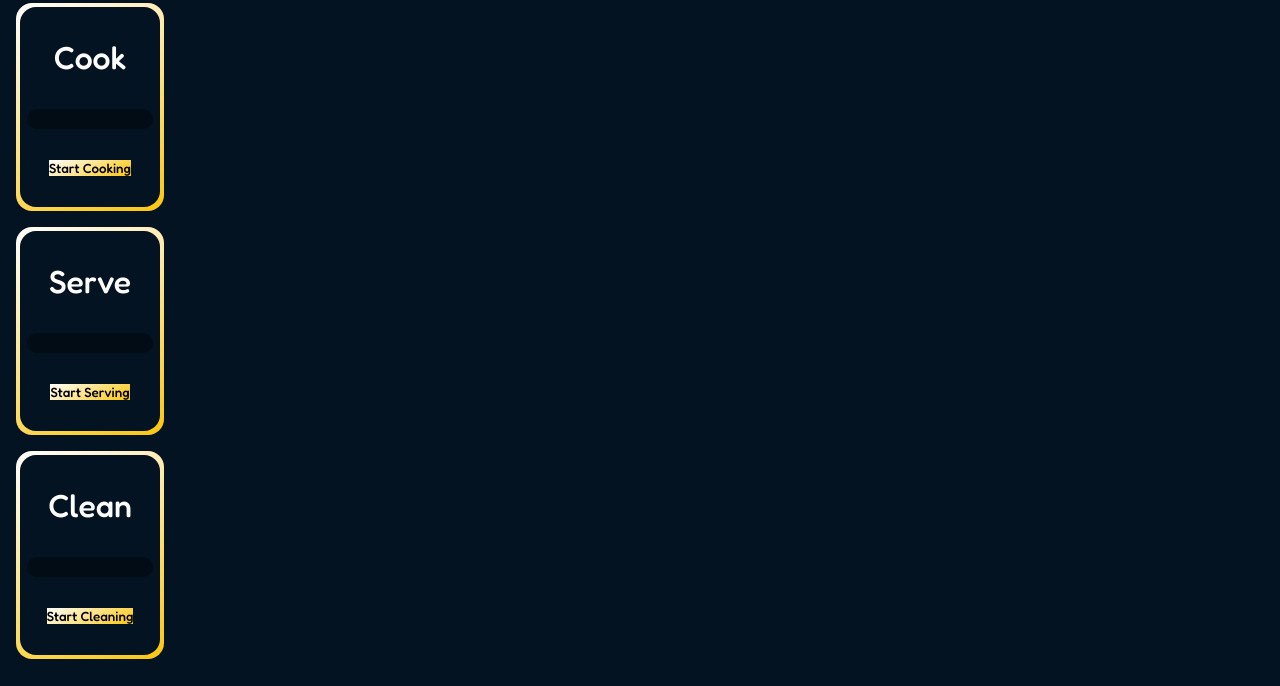
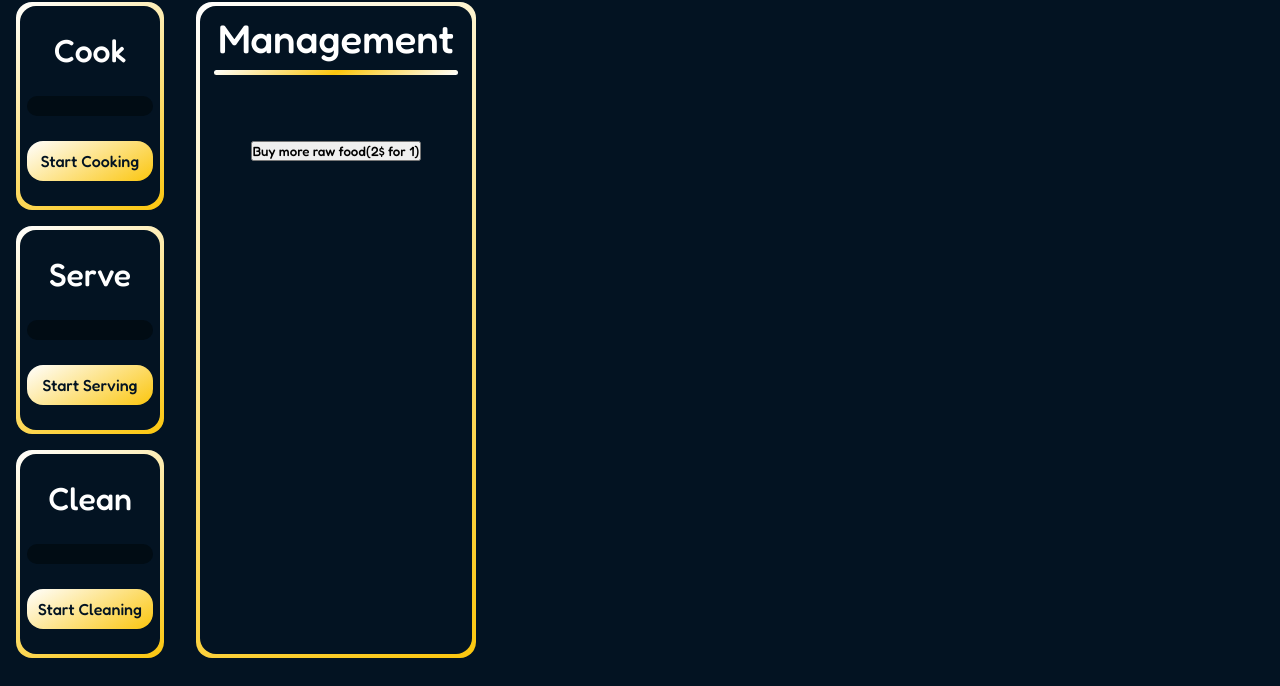
Before and after one commit to Wiggleyyyy/idle-game, a website: page index.html in a window 1280 px wide. Shown: the part 114-800 px from the top of the page. Drawn offline with nearby package versions, Linux system fonts and the light colour scheme.

Commit message:
updated ui and added hygiene logic

```diff
--- a/assets/JavaScript/actions.js
+++ b/assets/JavaScript/actions.js
@@ -1,29 +1,10 @@
-try{
-    import toast, { Toaster } from 'solid-toast';
-
-    const notify = () => toast('Here is your toast.');
-
-    const App = () => {
-      return (
-        <div>
-          <button onClick={notify}>Make me a toast</button>
-          <Toaster />
-        </div>
-      );
-    };
-}
-catch (error){
-    console.log(error)
-}
-
-
 let raw_food = 5;
 let raw_food_max = 10;
 
 let cooked_food = 0;
 let cooked_food_max = 10;
 
-let hygiene = 0;
+let hygiene = 80;
 let hygiene_max = 100;
 
 let money = 0;
@@ -88,8 +69,7 @@ function startTask(task) {
 
     if (button.textContent === details.startText) {
         if (!details.checkCondition()) {
-            //alert(`Not enough resources or max capacity to start ${task}!`);
-            error(`Not enough resources or max capacity to start ${task}!`)
+            alert(`Not enough resources or max capacity to start ${task}!`);
             return;
         }
 
@@ -103,6 +83,13 @@ function startTask(task) {
                 if (time < 100) {
                     time += 10;
                     progressElement.value = time;
+                    if (button.id === "cooking_button"){
+                        hygiene--;
+                        if (hygiene < 0){
+                            hygiene = 0
+                        }
+                        updateGUI();
+                    }
                 } else {
                     time = 0;
                     progressElement.value = time;
@@ -130,7 +117,7 @@ function autoCustomers() {
             customers++;
             updateGUI();
         }
-    }, 10000-hygiene*90);
+    }, 20000-hygiene*90);
 }
 
 function buyRawfood(){
@@ -140,11 +127,10 @@ function buyRawfood(){
         updateGUI()
     }
     else{
-        toast.error(`Not enough resources or max capacity to start ${task}!`)
-        //alert(`Not enough money or max capacity!`)
+        alert(`Not enough money or max capacity!`)
     }
 }
-// Execute updateGUI when the document has fully loaded
+
 document.addEventListener('DOMContentLoaded', (event) => {
     updateGUI();
     autoCustomers();
--- /dev/null
+++ b/assets/components/toasts.js
@@ -0,0 +1,14 @@
+Toastify({
+    text: "This is a toast",
+    duration: 3000,
+    destination: "https://github.com/apvarun/toastify-js",
+    newWindow: true,
+    close: true,
+    gravity: "top", // `top` or `bottom`
+    position: "left", // `left`, `center` or `right`
+    stopOnFocus: true, // Prevents dismissing of toast on hover
+    style: {
+      background: "linear-gradient(to right, #00b09b, #96c93d)",
+    },
+    onClick: function(){} // Callback after click
+  }).showToast();
--- a/index.css
+++ b/index.css
@@ -63,6 +63,11 @@ button {
     width: 12.5vh;
 }
 
+.game_container {
+    display: flex;
+    flex-direction: row;
+}
+
 .card_wrapper {
     background: linear-gradient(150deg, #fff, #fbc60e);
     width: 17.5vh;
@@ -107,7 +112,66 @@ button {
 }
 
 .card button {
-    background-image: linear-gradient(150deg, #fff, #fbc60e);
-    border: 0;
-    padding: ;
+    position: relative;
+    display: inline-block;
+    width: 90%;
+    height: 20%;
+    background: linear-gradient(150deg, #fff, #fbc60e);
+    border: none;
+    border-radius: 2vh;
+    color: #031322;
+    font-size: 2vh;
+    font-family: Fredoka-regular;
+    text-align: center;
+    cursor: pointer;
+    overflow: hidden;
+    transition: 0.3s ease;
 }
+
+.card button:hover {
+    transition: 0.3s;
+    transform: scale(1.02);
+}
+
+.card button:active {
+    background: linear-gradient(150deg, #fbc60e, #fff);
+}
+
+.card_wrapper_large {
+    background: linear-gradient(150deg, #fff, #fbc60e);
+    width: 35vh;
+    height: 82vh;
+    margin: 2vh;
+    border-radius: 2vh;
+    display: flex;
+    justify-content: center;
+    align-items: center;
+}
+
+.card_large {
+    background-color: #031322;
+    width: 34vh;
+    height: 81vh;
+    border-radius: 2vh;
+    display: flex;
+    flex-direction: column;
+    align-items: center;
+}
+
+.card_large * {
+    margin: 1vh;
+}
+
+.card_large hr {
+    margin: 0 0 50px 0;
+    display: block;
+    border: none;
+    height: 5px;
+    width: 90%;
+    background: linear-gradient(150deg, #fff, #fbc60e, #fff);
+    border-radius: 2vh;
+}
+
+.card_large label {
+    font-size: 5vh;
+}
--- a/index.html
+++ b/index.html
@@ -1,10 +1,12 @@
 <!DOCTYPE html>
 <html lang="en">
+<link rel="stylesheet" type="text/css" href="https://cdn.jsdelivr.net/npm/toastify-js/src/toastify.min.css">
 <head>
     <meta charset="UTF-8">
     <meta name="viewport" content="width=device-width, initial-scale=1.0">
     <link rel="stylesheet" href="./index.css">
     <link rel="icon" type="image/png" href="./assets/Images/Logo.png">
+    <script src="./assets/components/toasts.js"></script>
     <script src="./assets/JavaScript/actions.js"></script>
     <title>Idle cooking</title>
 </head>
@@ -12,40 +14,52 @@
     <div class="header">
         <div class="stats">
             <p>Money: <span id="money_value">x$</span></p>
-            <p>Raw food: <span id="raw_food_value">x/x</span> <button id="raw_food_button" onclick="buyRawfood()">Buy more raw food(2$ for 1)</button></p>
+            <p>Raw food: <span id="raw_food_value">x/x</span></p>
             <p>Cooked food: <span id="cooked_food_value">x/x</span></p>
             <p>Hygiene: <span id="hygiene_value">x%</span></p>
             <p>Customers: <span id="customers_value">x/x</span></p>
         </div>
         <h1>Idle Cooking</h1>
         <img class="image_logo" src="./assets/Images/Logo-Photoroom.png" alt="Logo">
-
     </div>
 
+    <div class="game_container">
+        <div class="actions">
             <div class="card_wrapper">
                 <div class="card" id="cooking_card">
                     <label>Cook</label>
                     <progress id="cooking_progress" value="0" max="100"></progress>
-            <button id="cooking_button" onclick="startTask('cooking')">Start Cooking</button>
+                    <button id="cooking_button" onclick="startTask('cooking')"><span>Start Cooking</span></button>
                 </div>
             </div>
-
             <div class="card_wrapper">
                 <div class="card" id="serving_card">
                     <label>Serve</label>
                     <progress id="serving_progress" value="0" max="100"></progress>
-            <button id="serving_button" onclick="startTask('serving')">Start Serving</button>
+                    <button id="serving_button" onclick="startTask('serving')"><span>Start Serving</span></button>
                 </div>
             </div>
-
             <div class="card_wrapper">
                 <div class="card" id="cleaning_card">
                     <label>Clean</label>
                     <progress id="cleaning_progress" value="0" max="100"></progress>
-            <button id="cleaning_button" onclick="startTask('cleaning')">Start Cleaning</button>
+                    <button id="cleaning_button" onclick="startTask('cleaning')"><span>Start Cleaning</span></button>
+                </div>
+            </div>
+        </div>
+        <div class="management">
+            <div class="card_wrapper_large">
+                <div class="card_large">
+                    <label>Management</label>
+                    <hr>
+                    <div management_content>
+                        <button id="raw_food_button" onclick="buyRawfood()">Buy more raw food(2$ for 1)</button>
+                    </div>
+                </div>
+            </div>
         </div>
     </div>
 
-    <script src="./assets/JavaScript/actions.js"></script>
+    <script type="text/javascript" src="https://cdn.jsdelivr.net/npm/toastify-js"></script>
 </body>
 </html>
--- a/package.json
+++ b/package.json
@@ -1,5 +1,5 @@
 {
   "dependencies": {
-    "solid-toast": "^0.5.0"
+    "toastify-js": "^1.12.0"
   }
 }
```
Also changed, not shown: assets/components/toasts.jsx (deleted, +0 -16 lines), 1 other file. Lines whose indentation alone changed are shown as unchanged.
